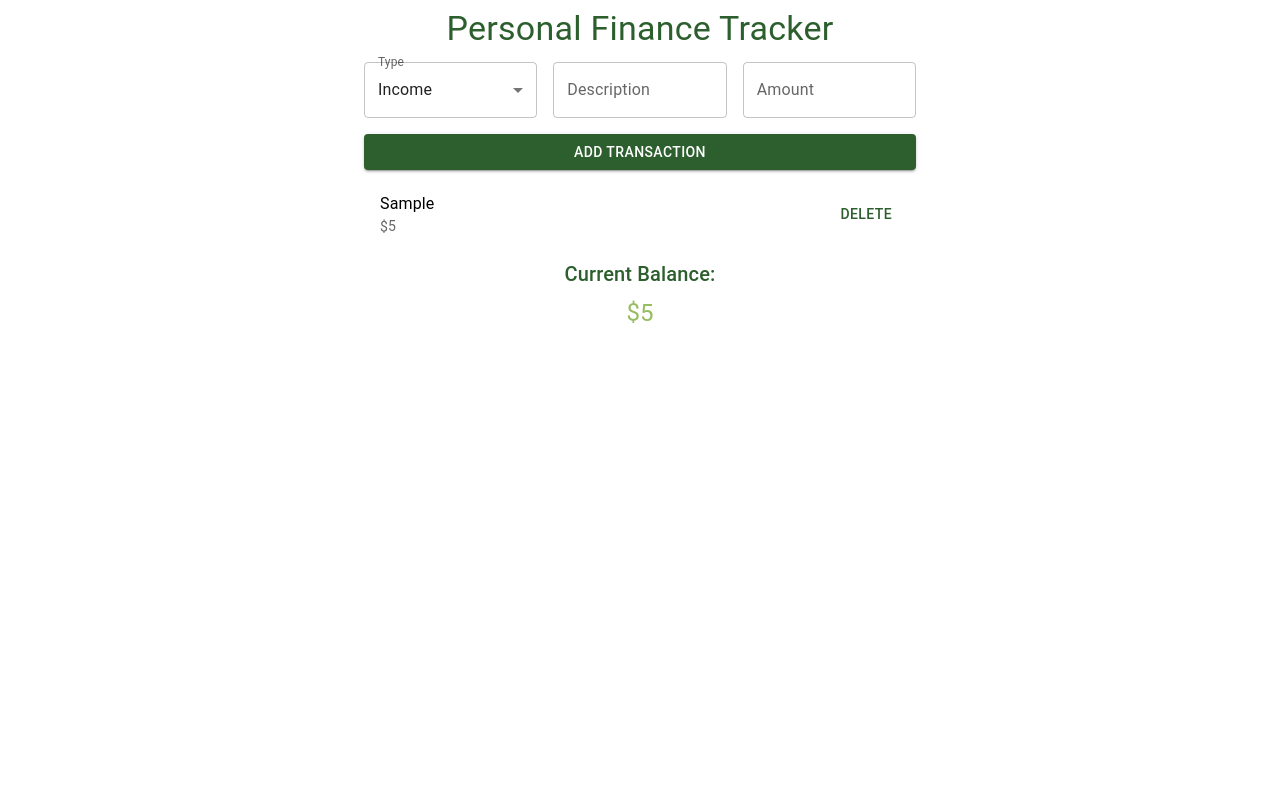
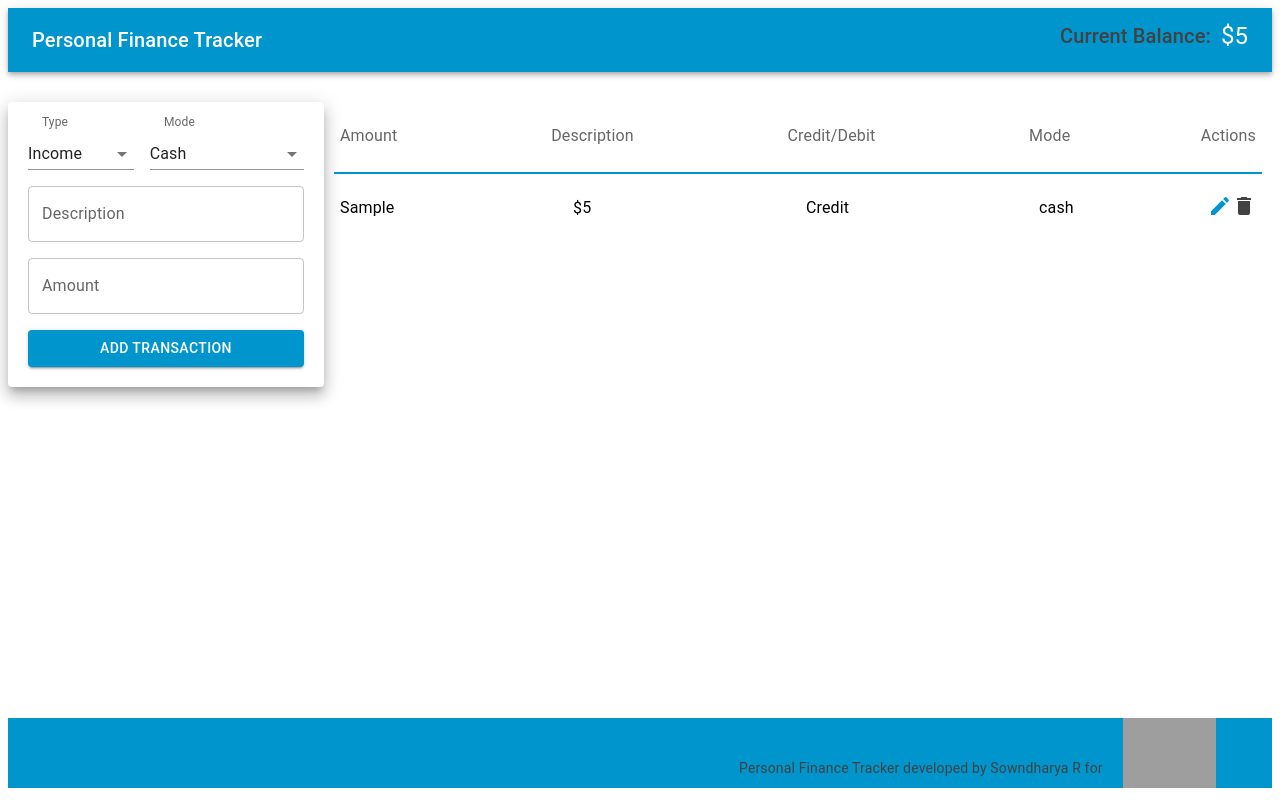
Before and after one commit to Fastest-Coder-First/personal_finance_tracker, a Next.js app: page / in a window 1280 px wide. Both pictures are taken after typing "Sample", "5" into the empty fields and a click on the button "ADD TRANSACTION". Built offline with nearby package versions, Linux system fonts and the light colour scheme; grey boxes are pictures that could not be loaded.

Commit message:
readme updated

```diff
--- a/components/TransactionForm.js
+++ b/components/TransactionForm.js
@@ -1,11 +1,17 @@
 import React, { useState } from 'react';
 import { TextField, Button, Grid, Select, MenuItem, FormControl, InputLabel } from '@mui/material';
-
+//import mui input adornment
+import InputAdornment from '@mui/material/InputAdornment';
+//import mui card
+import Card from '@mui/material/Card';
 function TransactionForm({ addTransaction }) {
   const [type, setType] = useState('income');
+  //create a state for mode of payment
+  const [mode, setMode] = useState('cash');
   const [description, setDescription] = useState('');
   const [amount, setAmount] = useState('');
-
+  //create a state for date time
+  const [dateTime, setDateTime] = useState(new Date());
   const handleSubmit = (e) => {
     e.preventDefault();
 
@@ -14,8 +20,10 @@ function TransactionForm({ addTransaction }) {
     }
 
     const transaction = {
+      dateTime,
       type,
       description,
+      mode,
       amount: parseFloat(amount),
     };
 
@@ -26,16 +34,19 @@ function TransactionForm({ addTransaction }) {
   };
 
   return (
+    // create a card with elevation 10
+    <Card elevation={10} style={{ padding: "20px" }}>
       <div className="form-container">
         <form onSubmit={handleSubmit}>
           {/* //create a grid container with 3 columns */}
           <Grid container spacing={2} alignItems="center">
             {/* //create a grid item with 12 columns on small screens and 4 columns on medium screens */}
-          <Grid item xs={12} md={4}>
+            <Grid item xs={12} sm={5}>
               {/* //create a form control with a select input */}
               <FormControl fullWidth>
                 <InputLabel id="transaction-type-label">Type</InputLabel>
                 <Select
+                  variant='standard'
                   labelId="transaction-type-label"
                   id="transaction-type"
                   value={type}
@@ -48,8 +59,26 @@ function TransactionForm({ addTransaction }) {
                 </Select>
               </FormControl>
             </Grid>
+            <Grid item xs={12} sm={7}>
+              {/* //create a dropdown to select mode of payment */}
+              <FormControl fullWidth>
+                <InputLabel id="transaction-mode-label">Mode</InputLabel>
+                <Select
+                  variant='standard'
+                  labelId="transaction-mode-label"
+                  id="transaction-mode"
+                  value={mode}
+                  onChange={(e) => setMode(e.target.value)}
+                  fullWidth
+                >
+                  <MenuItem value="cash">Cash</MenuItem>
+                  <MenuItem value="online">Online Transaction</MenuItem>
+                  <MenuItem value="cheque">Cheque</MenuItem>
+                </Select>
+              </FormControl>
+            </Grid>
             {/* //create a grid item with 12 columns on small screens and 4 columns on medium screens */}
-          <Grid item xs={12} md={4}>
+            <Grid item xs={12}>
               <TextField
                 id="transaction-description"
                 label="Description"
@@ -58,7 +87,8 @@ function TransactionForm({ addTransaction }) {
                 fullWidth
               />
             </Grid>
-          <Grid item xs={12} md={4}>
+            <Grid item xs={12} md={12}>
+              {/* //add a TextField for amount with dollar sign acronym */}
               <TextField
                 id="transaction-amount"
                 label="Amount"
@@ -66,6 +96,11 @@ function TransactionForm({ addTransaction }) {
                 value={amount}
                 onChange={(e) => setAmount(e.target.value)}
                 fullWidth
+                startAdornment={
+                  <InputAdornment position="start">
+                    $
+                  </InputAdornment>
+                }
               />
             </Grid>
             {/* //create add transaction button */}
@@ -77,6 +112,7 @@ function TransactionForm({ addTransaction }) {
           </Grid>
         </form>
       </div>
+    </Card>
   );
 }
 
--- a/components/TransactionList.js
+++ b/components/TransactionList.js
@@ -1,5 +1,17 @@
 import React from 'react';
+//import mui delete icon
+import DeleteIcon from '@mui/icons-material/Delete';
+//import edit icon from mui
+import EditIcon from '@mui/icons-material/Edit';
+//import textfield from mui
+import TextField from '@mui/material/TextField';
 import { Button, List, ListItem, ListItemText, ListItemSecondaryAction } from '@mui/material';
+//import material ui typography
+import Typography from '@mui/material/Typography';
+//impoty mui grid
+import Grid from '@mui/material/Grid';
+//import mui save icon
+import SaveIcon from '@mui/icons-material/Save';
 //create function for editTransaction and deleteTransaction
 const editTransaction = (index, updatedTransaction) => {
   const newTransactions = [...transactions];
@@ -13,23 +25,89 @@ const deleteTransaction = (index) => {
   setTransactions(newTransactions);
 };
 //transaction list component which takes transactions, editTransaction, and deleteTransaction as props
-function TransactionList({ transactions, editTransaction, deleteTransaction }) {
+function TransactionList({ transactions, editTransaction, deleteTransaction, edit, editTransaction1 }) {
+  console.log(transactions);
   return (
+
     <div className="transaction-list">
       <List>
+        <ListItem>
+          <ListItemText>
+            <Typography variant="subtitle1" color="textSecondary">Amount</Typography>
+          </ListItemText>
+          <ListItemText>
+            <Typography variant="subtitle1" color="textSecondary">Description</Typography>
+          </ListItemText>
+          <ListItemText>
+            <Typography variant="subtitle1" color="textSecondary">Credit/Debit</Typography>
+          </ListItemText>
+          <ListItemText>
+            <Typography variant="subtitle1" color="textSecondary">Mode</Typography>
+          </ListItemText>
+          <ListItemSecondaryAction>
+            <Typography variant="subtitle1" color="textSecondary">Actions</Typography>
+          </ListItemSecondaryAction>
+        </ListItem>
+        {/* //add a div with 2px height and background color as primary.main */}
+        <div style={{ height: '2px', margin: "10px", backgroundColor: '#0095cd' }}></div>
         {transactions.map((transaction, index) => (
           //create list item with description and amount
           <ListItem key={index}>
+            {!edit ? <>
+              <Grid container spacing={2}>
+                <Grid item xs={12} sm={3}>
+                  <ListItemText style={{ textAlign: "left" }} primary={transaction.description} />
+                </Grid>
+                <Grid item xs={12} sm={3}>
+                  <ListItemText primary={`$${transaction.amount}`} />
+                </Grid>
+                <Grid item xs={12} sm={3}>
+                  <ListItemText primary={transaction.type == "income" ? "Credit" : "Debit"} />
+                </Grid>
+                <Grid item xs={12} sm={2}>
+                  <ListItemText primary={transaction.mode} />
+                </Grid>
+                <Grid item xs={12} sm={1}>
+                  <ListItemSecondaryAction>
+                    {/* //create edit button */}
+                    <EditIcon color="primary" onClick={() => editTransaction(index, transaction)}></EditIcon>
+                    {/* <Button onClick={() => editTransaction(index, transaction)}>Edit</Button> */}
+                    <DeleteIcon color="secondary" onClick={() => deleteTransaction(index)}></DeleteIcon>
+                    {/* <Button onClick={() => deleteTransaction(index)}></Button>      */}
+                  </ListItemSecondaryAction>
+                </Grid>
+              </Grid>
+            </> :
+              <>
+                {/* //create editable text field for description and amount
+   //create editable text field for description and amount with onChange event to update the transaction */}
+                <Grid container spacing={2}>
+                  <Grid item xs={12} sm={2}>
+                    <ListItemText primary={<TextField type="number" name='amount' value={transaction.amount} />} onChange={(e) => editTransaction(index, { ...transaction, [e.target.name]: e.target.value })} />
+                  </Grid>
+                  <Grid item xs={12} sm={4}>
+                    <ListItemText primary={<TextField name='description' value={transaction.description} style={{ width: "100%" }} />} onChange={(e) => editTransaction(index, { ...transaction, [e.target.name]: e.target.value })} />
+                  </Grid>
+                  <Grid item xs={12} sm={3}>
+                    <ListItemText primary={transaction.type == "income" ? "Credit" : "Debit"} />
+                  </Grid>
+                  <Grid item xs={12} sm={2}>
+                    <ListItemText primary={transaction.mode} />
+                  </Grid>
+                  {/* <ListItemText  primary={<TextField value={transaction.description} />} secondary={<TextField value={transaction.amount} />} /> */}
+                  <Grid item xs={12} sm={1}>
+                    {/* //create an icon button for save */}
+                    <SaveIcon color="primary" onClick={() => editTransaction1()}></SaveIcon>
 
-            <ListItemText primary={transaction.description} secondary={`$${transaction.amount}`} />
+                  </Grid>
+                </Grid>
+              </>}
+            {/* //create save button */}
 
-            <ListItemSecondaryAction>
 
-              {/* <Button onClick={() => editTransaction(index, transaction)}>Edit</Button> */}
 
-              <Button onClick={() => deleteTransaction(index)}>Delete</Button>
-            </ListItemSecondaryAction>
           </ListItem>
+
         ))}
       </List>
     </div>
--- a/pages/index.js
+++ b/pages/index.js
@@ -1,35 +1,58 @@
 import React, { useState } from 'react';
 import Head from 'next/head';
+import { Container } from '@mui/material';
+//import appbar, toolbar, and typography from mui
+import { AppBar, Toolbar } from '@mui/material';
+import { Typography } from '@mui/material';
+//import createTheme from mui
+import { createTheme } from '@mui/material/styles';
+//import themeprovider from mui
+import { ThemeProvider } from '@mui/material/styles';
+//import transactionform from components
 import TransactionForm from '../components/TransactionForm';
+//import transactionlist from components
 import TransactionList from '../components/TransactionList';
-import { Container, Typography } from '@mui/material';
-import { createTheme, ThemeProvider } from '@mui/material/styles';
-
-const theme = createTheme({
+//import mui grid
+import Grid from '@mui/material/Grid';
+//create a theme named myTheme with primary and secondary colors
+const myTheme = createTheme({
   palette: {
     primary: {
-      main: '#2C5F2D',
+      main: '#0095cd',
     },
     secondary: {
-      main: '#97BC62',
+      main: '#424242',
     },
   },
 });
 
+//create a function for home
 export default function Home() {
+  //create a state for transactions
   const [transactions, setTransactions] = useState([]);
+  //create a state for edit
+  const [edit, setEdit] = useState(false);
 
+  //create a function for addTransaction
   const addTransaction = (transaction) => {
     setTransactions([...transactions, transaction]);
   };
-
+  //create a function for editTransaction
   const editTransaction = (index, updatedTransaction) => {
+    console.log(updatedTransaction);
     const newTransactions = [...transactions];
     newTransactions[index] = updatedTransaction;
     setTransactions(newTransactions);
+    //set edit to false
+    setEdit(true);
+
+  };
+  //create a function for editTransaction1
+  const editTransaction1 = () => {
+    setEdit(false);
   };
 
-
+  //create a function for deleteTransaction
   const deleteTransaction = (index) => {
     const newTransactions = [...transactions];
     newTransactions.splice(index, 1);
@@ -46,31 +69,54 @@ export default function Home() {
   );
 
   return (
-    <ThemeProvider theme={theme}>
+    <ThemeProvider theme={myTheme}>
       <div>
         <Head>
           <title>Personal Finance Tracker</title>
         </Head>
-
-        <Container maxWidth="sm">
-          <Typography variant="h4" align="center" color="primary" gutterBottom>
+        {/* //create an appbar with title Personal Finance Tracker */}
+        <AppBar position="static">
+          <Toolbar>
+            <Typography variant="h6" component="div" sx={{ flexGrow: 1 }}>
               Personal Finance Tracker
             </Typography>
-          <TransactionForm addTransaction={addTransaction} />
-          <TransactionList
-            transactions={transactions}
-            editTransaction={editTransaction}
-            deleteTransaction={deleteTransaction}
-          />
-          <div className="balance">
-            <Typography variant="h6" align="center" color="primary" gutterBottom>
+            <div className="balance" style={{ display: "flex", flexDirection: "row" }}>
+              <Typography variant="h6" align="center" color="secondary" gutterBottom>
                 Current Balance:
               </Typography>
-            <Typography variant="h5" align="center" color="secondary" gutterBottom>
+              <Typography variant="h5" align="center" color="white" style={{ marginLeft: "10px" }} gutterBottom>
                 ${balance}
               </Typography>
             </div>
+          </Toolbar>
+        </AppBar>
+        {/* //create a container with maxWidth of sm and a margin of 30px from typography */}
+        <Grid container justifyContent="center" style={{ marginTop: "30px", height: "77vh" }}>
+          <Grid item xs={12} sm={6} md={3}>
+            <TransactionForm addTransaction={addTransaction} />
+          </Grid>
+          <Grid item xs={12} sm={6} md={9}>
+            <TransactionList
+              transactions={transactions}
+              editTransaction={editTransaction} edit={edit} editTransaction1={editTransaction1}
+              deleteTransaction={deleteTransaction}
+            />
+          </Grid>
+          <Grid item xs={12}>
+
+
+          </Grid>
+        </Grid>
+        <footer className="footer" style={{ backgroundColor: "#0095cd" }}>
+          <Container maxWidth="lg">
+            <Grid container justifyContent="right" style={{ alignSelf: "flex-end" }}>
+              <Typography variant="body2" color="secondary" style={{ display: "grid", alignContent: "flex-end", marginBottom: "10px", marginRight: "20px" }}>
+                Personal Finance Tracker developed by Sowndharya R for
+              </Typography>
+              <img src="https://www.fastestcoderfirst.com/assets/img/Fastest-Coder-Hackathon-Logo.png" alt="Fastest Hacker" style={{ height: "70px" }} />
+            </Grid>
           </Container>
+        </footer>
       </div>
     </ThemeProvider>
   );
```
Lines whose indentation alone changed are shown as unchanged.
